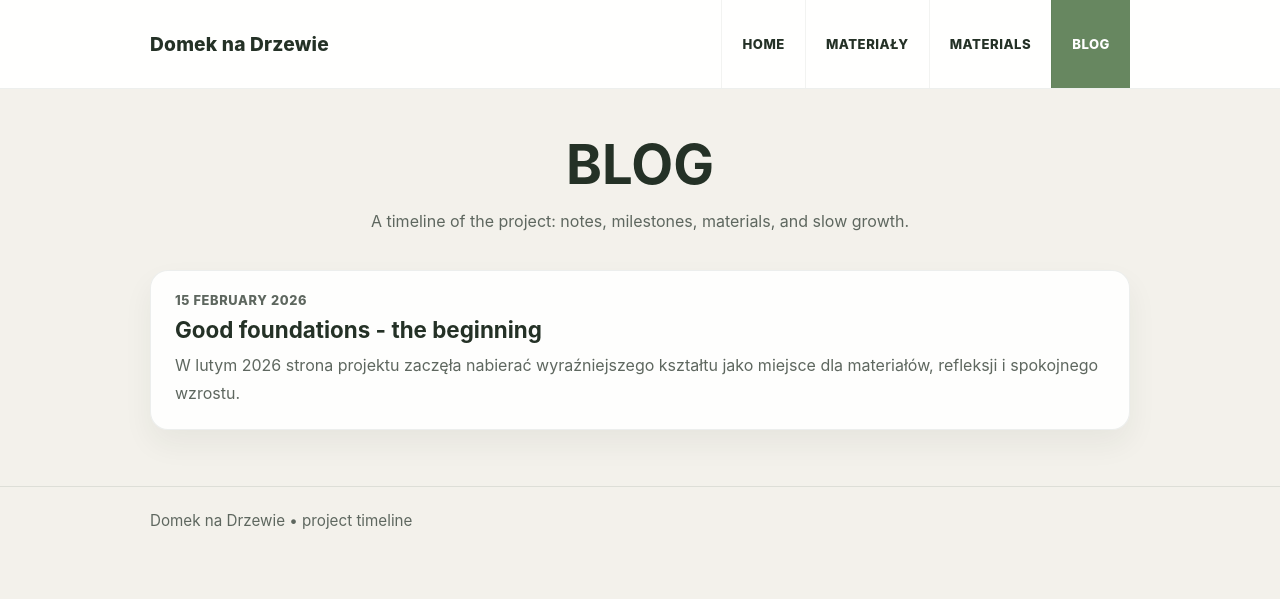
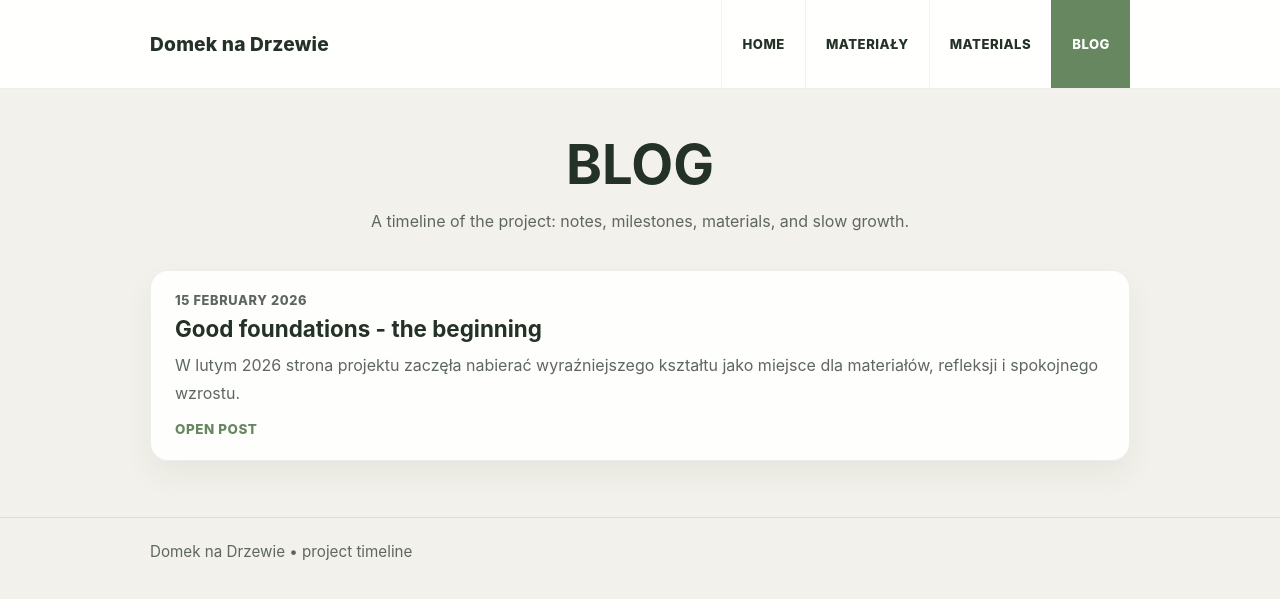
Before and after one commit to akonkia/domeknadrzewie, a Jekyll site: the page built from blog/index.html, in a window 1280 px wide. Shown: the top 599 px of the page. Built offline with Jekyll 4.4.1, drawn with Linux system fonts in a browser that asks for light colours.

Commit message:
Update index.html

```diff
--- a/blog/index.html
+++ b/blog/index.html
@@ -28,12 +28,26 @@
       gap: 18px;
     }
 
+    .post-link {
+      display: block;
+      text-decoration: none;
+      color: inherit;
+    }
+
     .post-card {
       background: rgba(255,255,255,0.9);
       border: 1px solid rgba(36,49,38,0.08);
       border-radius: 18px;
       padding: 22px 24px;
       box-shadow: 0 14px 30px rgba(36,49,38,0.06);
+      transition: transform 0.18s ease, box-shadow 0.18s ease, border-color 0.18s ease;
+    }
+
+    .post-link:hover .post-card,
+    .post-link:focus .post-card {
+      transform: translateY(-2px);
+      box-shadow: 0 18px 36px rgba(36,49,38,0.10);
+      border-color: rgba(103,135,96,0.35);
     }
 
     .post-card time {
@@ -49,12 +63,23 @@
     .post-card h2 {
       margin: 0 0 8px;
       font-size: 1.4rem;
+      line-height: 1.2;
     }
 
     .post-card p {
       margin: 0;
       color: #5e675f;
       line-height: 1.75;
+    }
+
+    .read-more {
+      display: inline-block;
+      margin-top: 14px;
+      font-size: 0.84rem;
+      font-weight: 800;
+      text-transform: uppercase;
+      letter-spacing: 0.04em;
+      color: #678760;
     }
   </style>
 
@@ -65,13 +90,16 @@
 
   <div class="post-list">
     {% for post in site.posts %}
+      <a class="post-link" href="{{ post.url }}">
         <article class="post-card">
           <time datetime="{{ post.date | date_to_xmlschema }}">{{ post.date | date: "%-d %B %Y" }}</time>
-        <h2><a href="{{ post.url }}">{{ post.title }}</a></h2>
+          <h2>{{ post.title }}</h2>
           {% if post.excerpt %}
             <p>{{ post.excerpt | strip_html }}</p>
           {% endif %}
+          <span class="read-more">Open post</span>
         </article>
+      </a>
     {% endfor %}
   </div>
 </section>
```
Lines whose indentation alone changed are shown as unchanged.
